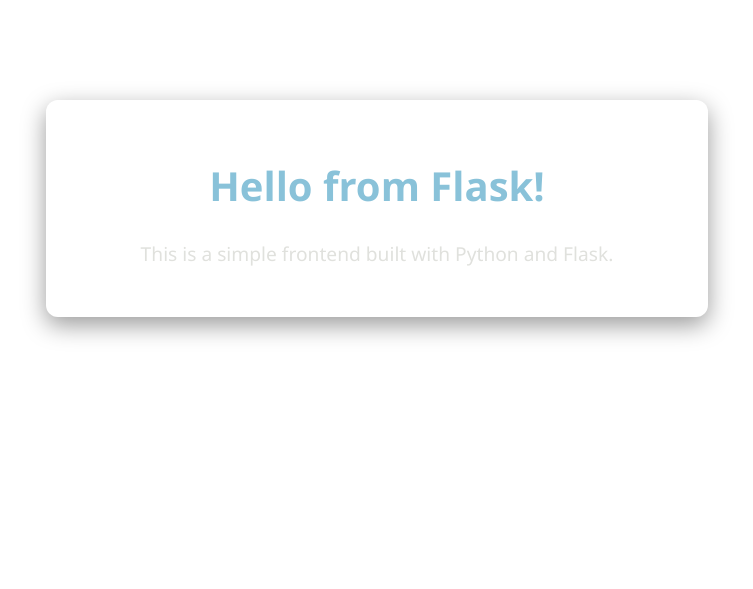
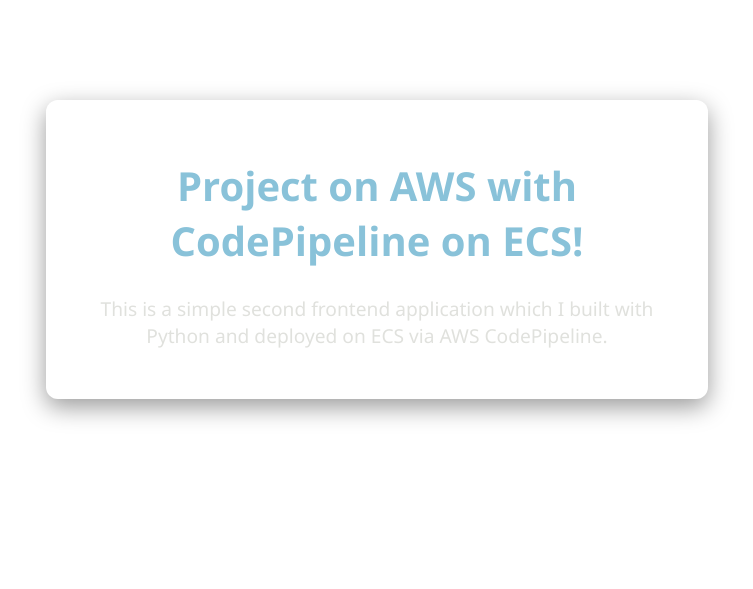
Before and after one commit to marck-devops/aws_repo, a Flask app: page / in a window 1280 px wide. Shown: the top 589 px of the page, without its empty margins (263-1016 px from the left). Run offline with Flask 3, Linux system fonts and the light colour scheme.

Commit message:
AWS CodePipeline on ECS

```diff
--- a/templates/index.html
+++ b/templates/index.html
@@ -7,8 +7,8 @@
 </head>
 <body>
     <div class="container">
-        <h1>Hello from Flask!</h1>
-        <p>This is a simple frontend built with Python and Flask.</p>
+        <h1>Project on AWS with CodePipeline on ECS!</h1>
+        <p>This is a simple second frontend application which I built with Python and deployed on ECS via AWS CodePipeline.</p>
     </div>
 </body>
 </html>
```
